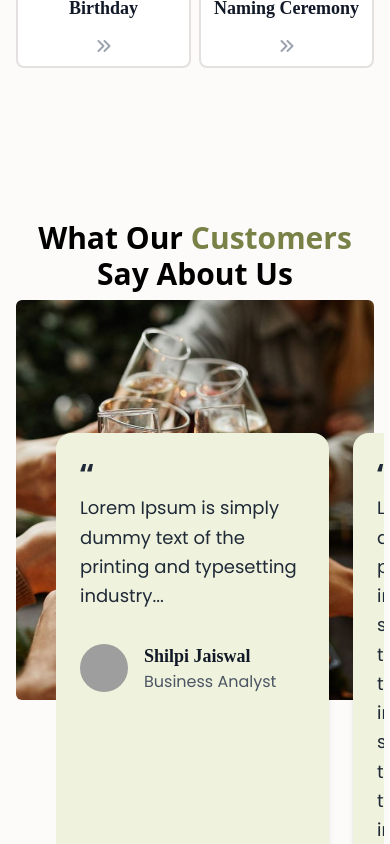
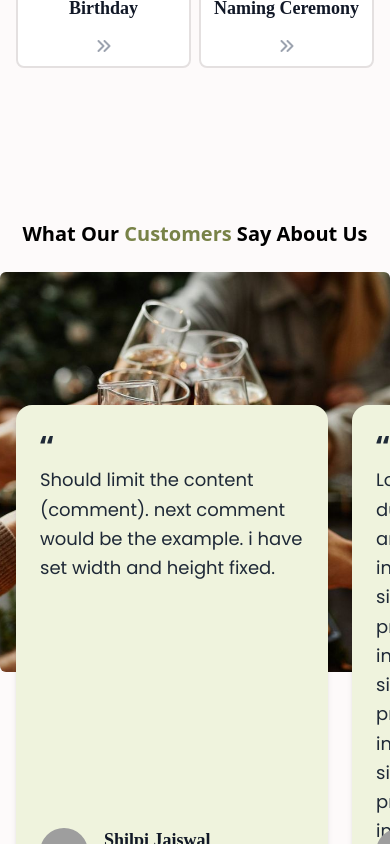
Before and after one commit to amaltechworld/MyGala_project, a React (Vite) app: page / in a window 390 px wide. Shown: the part 1260-2104 px from the top of the page. Built offline with nearby package versions, Linux system fonts and the light colour scheme; grey boxes are pictures that could not be loaded; a web font is replaced by a local one.

Commit message:
use grid for proper screen responsiveness, -need to scrolling issue solve horizontal scrolling issue next

```diff
--- a/src/App.jsx
+++ b/src/App.jsx
@@ -8,6 +8,7 @@ import {
     DashboardStats,
     Newsletter,
     Footer,
+
 } from "./section";
 import ErrorBoundary from "./components/ErrorBoundary";
 
@@ -55,6 +56,7 @@ export default function App() {
                     <Footer />
                 </ErrorBoundary>
             </section>
+
         </main>
     );
 }
--- a/src/section/customerComment/CustomerComment.jsx
+++ b/src/section/customerComment/CustomerComment.jsx
@@ -22,7 +22,7 @@ const CustomerComment = () => {
         );
     };
 
-    //mobile swipe
+    // mobile swipe
     const handlers = useSwipeable({
         onSwipedLeft: handleNextClick,
         onSwipedRight: handlePrevClick,
@@ -33,7 +33,7 @@ const CustomerComment = () => {
     return (
         <>
             {/* Desktop View */}
-            <section className="hidden lg:block min-h-screen bg-[#fdfafa] py-20">
+            <div className="hidden lg:block min-h-screen bg-[#fdfafa] py-20">
                 <div className="container mx-auto">
                     <div className="flex flex-col lg:flex-row justify-between items-start gap-8 mb-16">
                         {/* Left Image Section */}
@@ -49,7 +49,7 @@ const CustomerComment = () => {
                                     className="flex transition-transform duration-500 gap-6"
                                     style={{
                                         transform: `translateX(-${
-                                            currentIndex * 800
+                                            currentIndex * 820
                                         }px)`,
                                     }}
                                 >
@@ -58,18 +58,22 @@ const CustomerComment = () => {
                                             key={index}
                                             className="w-[800px] bg-[#eff3dd] p-6 flex-shrink-0 border-[25px] border-[#fdfafa] rounded-none relative"
                                         >
+                                            {/* Quote Icon */}
                                             <span className="text-4xl lg:text-5xl font-bold text-gray-800 block">
                                                 &ldquo;
                                             </span>
+                                            {/* paragaraph text */}
                                             <p className="text-gray-800 text-2xl leading-relaxed font-poppins mb-8">
                                                 {comment.quote}
                                             </p>
+                                            {/* user info */}
                                             <div className="flex items-center gap-4 absolute bottom-6 left-6">
                                                 <img
                                                     src={comment.image}
                                                     alt={comment.name}
                                                     className="w-14 h-14 lg:w-24 lg:h-24 rounded-full object-cover"
                                                 />
+
                                                 <div>
                                                     <p className="font-bold text-gray-900 text-lg font-playfair">
                                                         {comment.name}
@@ -111,16 +115,16 @@ const CustomerComment = () => {
                         </div>
                     </div>
                 </div>
-            </section>
+            </div>
 
             {/* Mobile View */}
-            <section className="block lg:hidden min-h-screen bg-[#fdfafa] py-20 relative">
+            <div className="block lg:hidden min-h-screen bg-[#fdfafa] py-20 relative">
                 {/* Main Container */}
-                <div className="container mx-auto px-4">
+                <div className="container mx-auto ">
                     {/* Heading Overlay absolute  left-1/2 transform -translate-x-1/2 -translate-y-1/2 */}
                     <h2
                         className="
-                        text-black text-3xl sm:text-4xl md:text-5xl font-bold text-center px-4 py-2 rounded-lg"
+                        text-black text-xl sm:text-4xl  font-bold text-center px-4 py-2 mb-4 sm:mb-6 rounded-lg"
                     >
                         What Our{" "}
                         <span className="text-[#788247]">Customers</span> Say
@@ -128,42 +132,46 @@ const CustomerComment = () => {
                     </h2>
                     {/* Top Section with Background Image and Heading */}
                     <div
-                        className="relative w-full h-[400px] md:h-[500px] lg:h-[700px] bg-cover bg-center rounded-md"
+                        className="relative w-full h-[400px] md:h-[500px]  bg-cover bg-center rounded-md"
                         style={{
                             backgroundImage: `url(${Cu_Co_backgroundImg})`,
                         }}
                     >
                         {/* Comment Slider Section */}
-                        <div className="w-11/12 overflow-hidden absolute top-1/3 left-10" {...handlers}>
+                        <div
+                            className="w-full overflow-hidden absolute top-1/3 left-0 px-4"
+                            {...handlers}
+                        >
+                            {/* sm:auto-cols-[60vw] md:auto-cols-[80vw] */}
                             <div
-                                className="flex transition-transform duration-500 gap-6"
+                                className="grid grid-flow-col auto-cols-[80vw]  gap-6 transition-transform duration-500"
                                 style={{
                                     transform: `translateX(-${
-                                        currentIndex * 76
-                                    }%)`,
+                                        currentIndex * 92
+                                    }%)`, // Keeps movement flexible
                                 }}
                             >
                                 {comments.map((comment, index) => (
                                     <div
                                         key={index}
-                                        className=" w-[70vw] md:w-[60vw]  bg-[#eff3dd] p-6 rounded-2xl shadow-md flex-shrink-0"
+                                        className="bg-[#eff3dd] p-6 rounded-2xl shadow-md relative"
                                     >
                                         {/* Quote Icon */}
-                                        <span className="text-3xl sm:text-4xl lg:text-5xl font-bold text-gray-800 block">
+                                        <span className="text-3xl sm:text-4xl font-bold text-gray-800 block">
                                             &ldquo;
                                         </span>
 
-                                        {/* Testimonial Text */}
-                                        <p className="text-gray-800 text-lg sm:text-2xl leading-relaxed font-poppins mb-8">
+                                        {/* paragraph Text */}
+                                        <p className="text-gray-800 text-lg sm:text-xl leading-relaxed font-poppins mb-8">
                                             {comment.quote}
                                         </p>
 
                                         {/* User Info */}
-                                        <div className="flex items-center gap-4">
+                                        <div className="flex items-center gap-4 absolute bottom-6 left-6">
                                             <img
                                                 src={comment.image}
                                                 alt={comment.name}
-                                                className="w-12 h-12 sm:w-16 sm:h-16 lg:w-24 lg:h-24 rounded-full object-cover"
+                                                className="w-12 h-12 sm:w-16 sm:h-16 rounded-full object-cover"
                                             />
                                             <div>
                                                 <p className="font-bold text-gray-900 text-lg font-playfair">
@@ -174,38 +182,18 @@ const CustomerComment = () => {
                                                 </p>
                                             </div>
                                         </div>
+                                        {/* info end */}
                                     </div>
                                 ))}
                             </div>
                         </div>
+
+                        {/* comment end */}
                     </div>
-
-
                 </div>
-            </section>
+            </div>
         </>
     );
 };
 
 export default CustomerComment;
-
-
-
-                    //     {/* Comment Container */}
-
-                    //     {/* Navigation Buttons */}
-                    //     <div className="flex gap-4 mt-16">
-                    //         <button
-                    //             className="p-3 bg-white rounded-lg shadow-lg hover:bg-gray-50 transition-colors"
-                    //             onClick={handlePrevClick}
-                    //         >
-                    //             <ArrowLeft className="w-5 h-5 text-gray-700" />
-                    //         </button>
-                    //         <button
-                    //             className="p-3 bg-white rounded-lg shadow-lg hover:bg-gray-50 transition-colors"
-                    //             onClick={handleNextClick}
-                    //         >
-                    //             <ArrowRight className="w-5 h-5 text-gray-700" />
-                    //         </button>
-                    //     </div>
-                    // </div>;
--- a/src/section/customerComment/CustomerData.js
+++ b/src/section/customerComment/CustomerData.js
@@ -1,6 +1,6 @@
 export const comments = [
     {
-        quote: "Lorem Ipsum is simply dummy text of the printing and typesetting industry...",
+        quote: "Should limit the content (comment). next comment would be the example. i have set width and height fixed.",
         name: "Shilpi Jaiswal",
         role: "Business Analyst",
         image: "https://randomuser.me/api/portraits/women/79.jpg",
--- a/src/section/index.js
+++ b/src/section/index.js
@@ -6,6 +6,7 @@ import DashboardStats from "./DashboardStats";
 import Newsletter from "./newsletter/NewsLetter";
 import Testimonial from "./Testimonial/Testimonial";
 import CustomerComment from "./customerComment/CustomerComment";
+
 
 export {
     Card,
@@ -16,6 +17,8 @@ export {
     Newsletter,
     Testimonial,
     CustomerComment,
+
+
 };
 
 // need to find the error.
```
